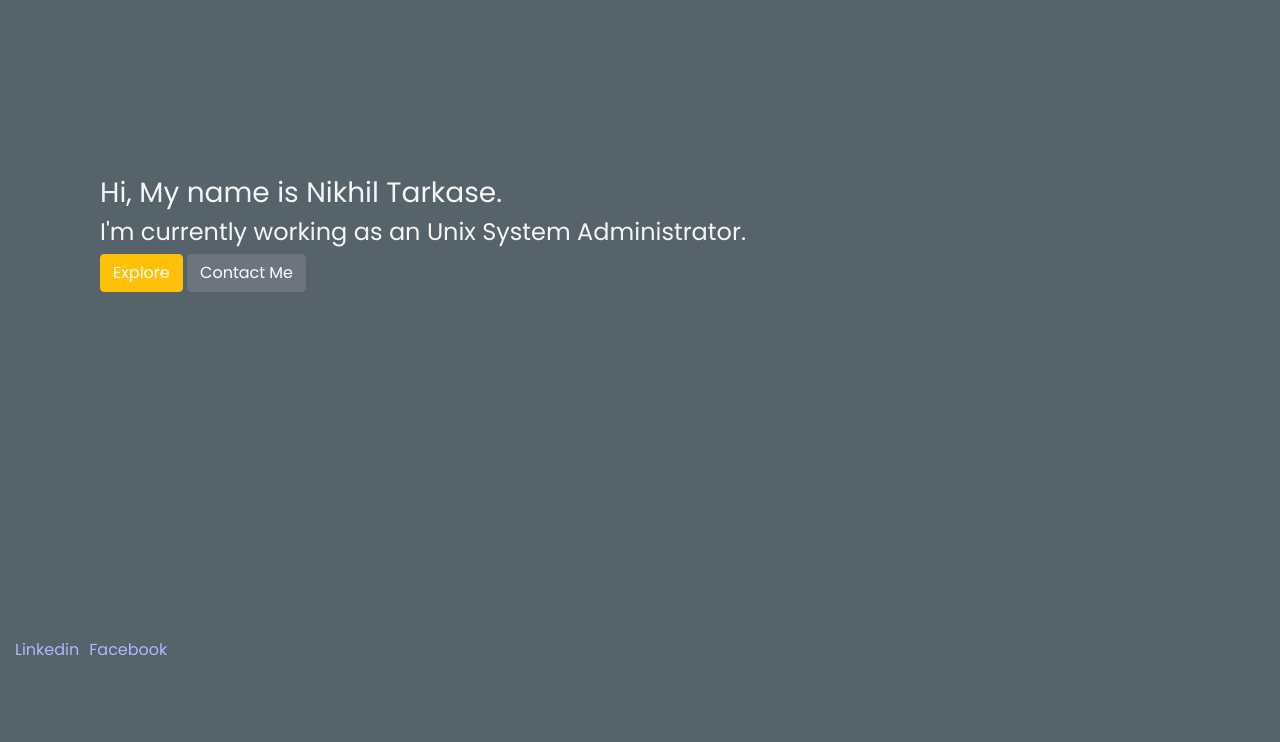
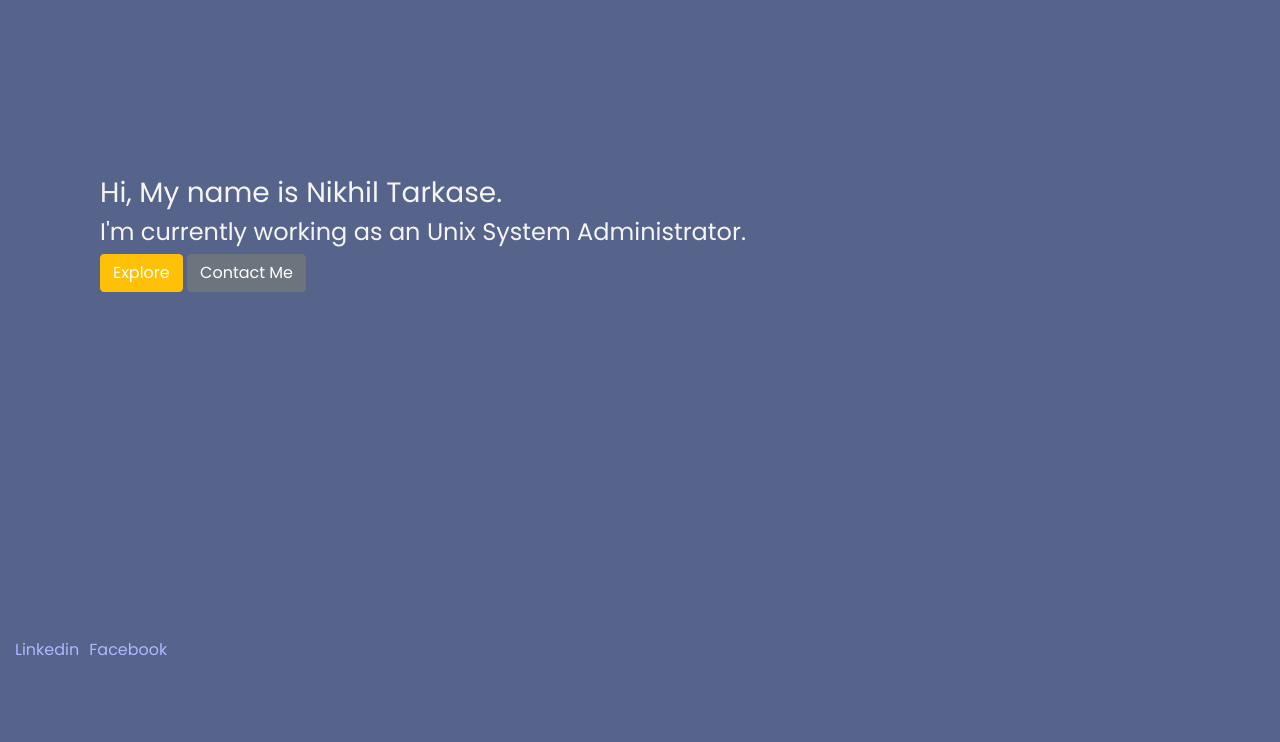
Before and after one commit to nikhiltarkase/nikhiltarkase, a website: page index.html in a window 1280 px wide. Shown: the part 58-800 px from the top of the page. Drawn offline with nearby package versions, Linux system fonts and the light colour scheme.

Commit message:
updated color

```diff
--- a/css/style.css
+++ b/css/style.css
@@ -1,6 +1,6 @@
 body{
     font-family: 'Poppins', sans-serif !important;
-    background-color: #56636A !important;
+    background-color: #56638A !important;
 
     background-size: auto;
 
```
